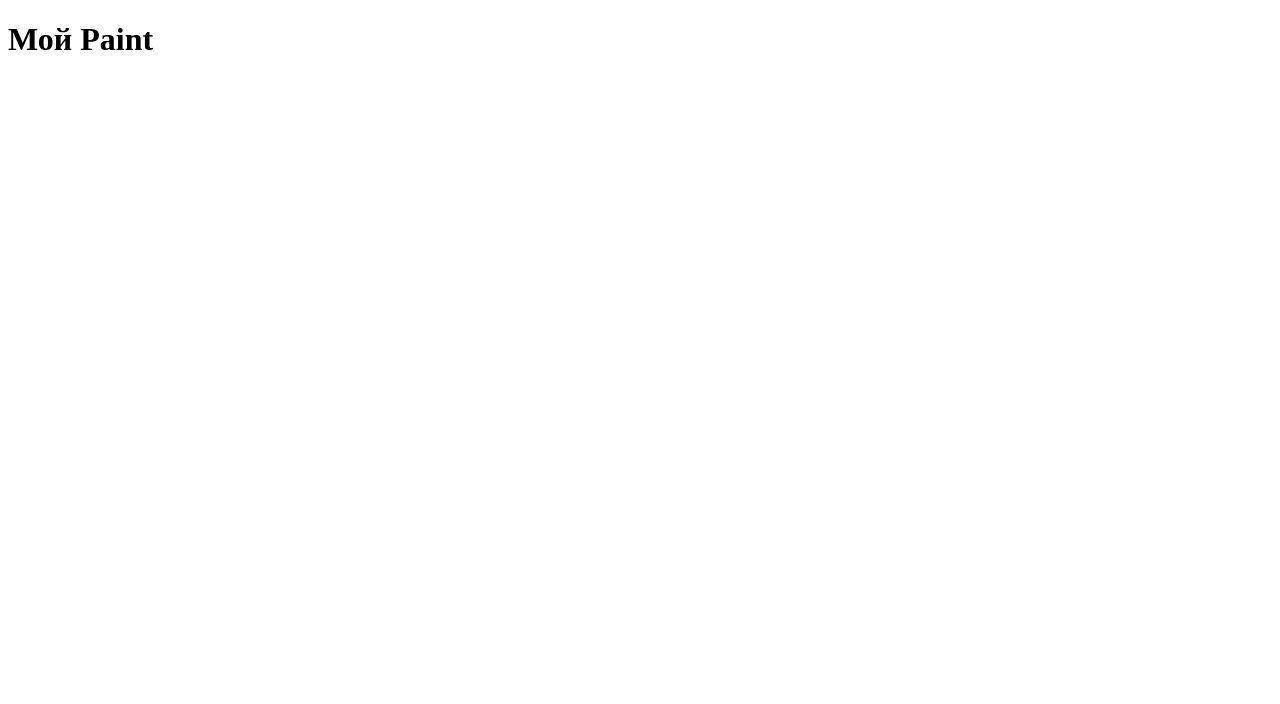
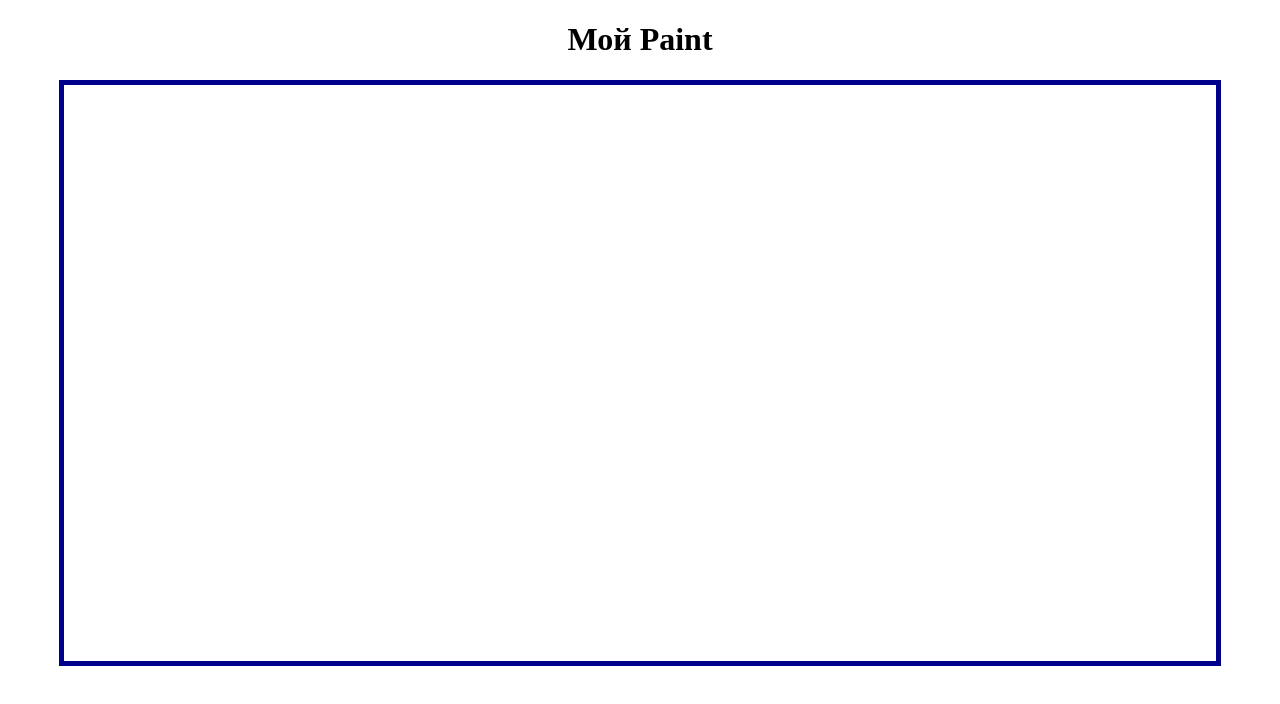
Before and after one commit to Nosurprises666/paint, a plain HTML site: page index.html in a window 1280 px wide. Drawn offline with Linux system fonts and the light colour scheme.

Commit message:
Поработали со стилями

```diff
--- a/index.html
+++ b/index.html
@@ -9,6 +9,8 @@
 </head>
 <body>
     <h1>Мой Paint</h1>
-    <canvas></canvas>
+    <div id="container">
+        <canvas id="canvas"></canvas>
+    </div>
 </body>
 </html>
--- a/style.css
+++ b/style.css
@@ -0,0 +1,25 @@
+html{
+    text-align: center;
+    width: 100%;
+    height: 100%;
+}
+
+body{
+    width: 100%;
+    height: 90%;
+    margin: 0%;
+    padding: 0%;
+}
+
+#container{
+    width: 90%;
+    height: 80%;
+    border: darkblue 5px solid;
+    margin: auto;
+}
+
+#canvas{
+    width: 100%;
+    height: 100%;
+    cursor: cell;
+}
```
